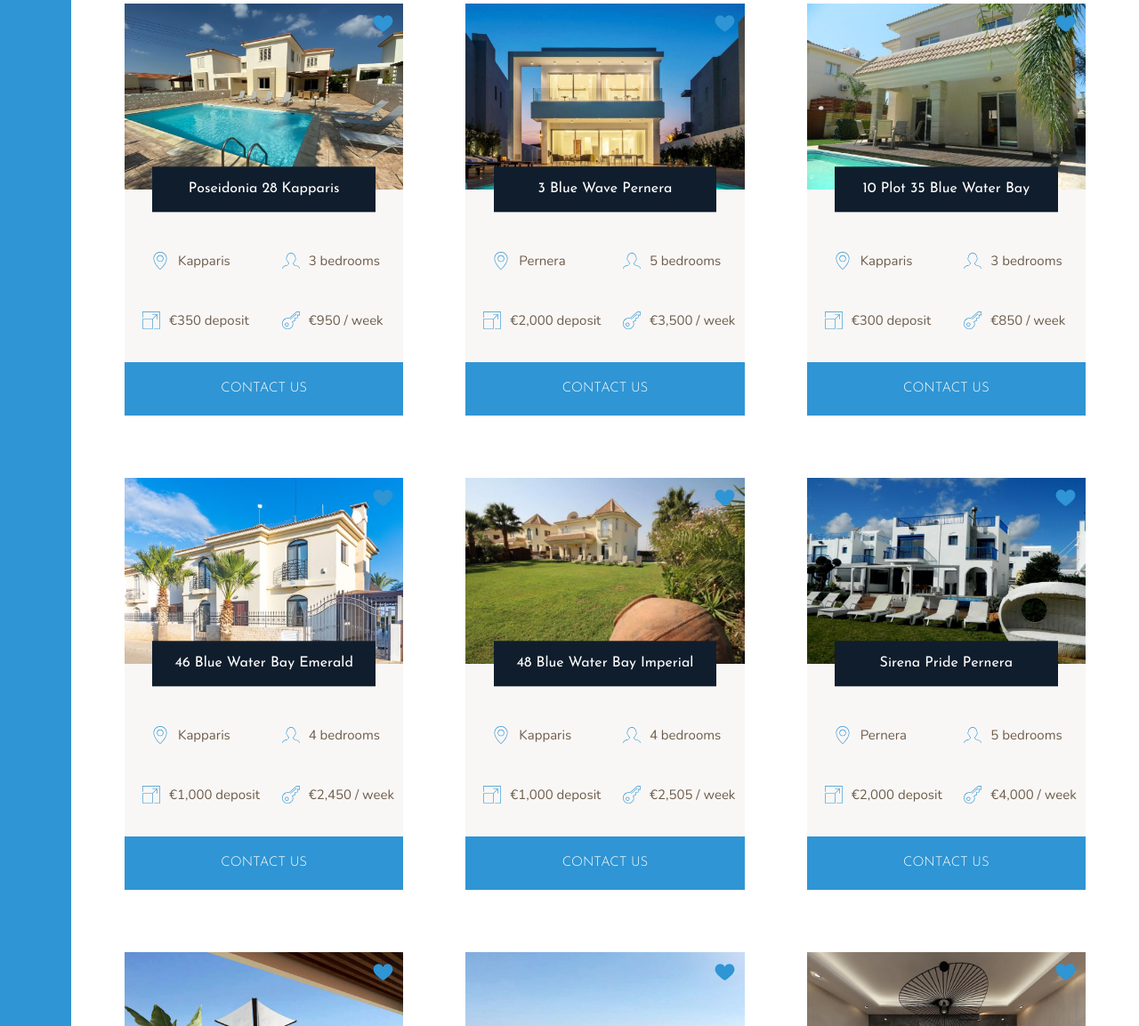
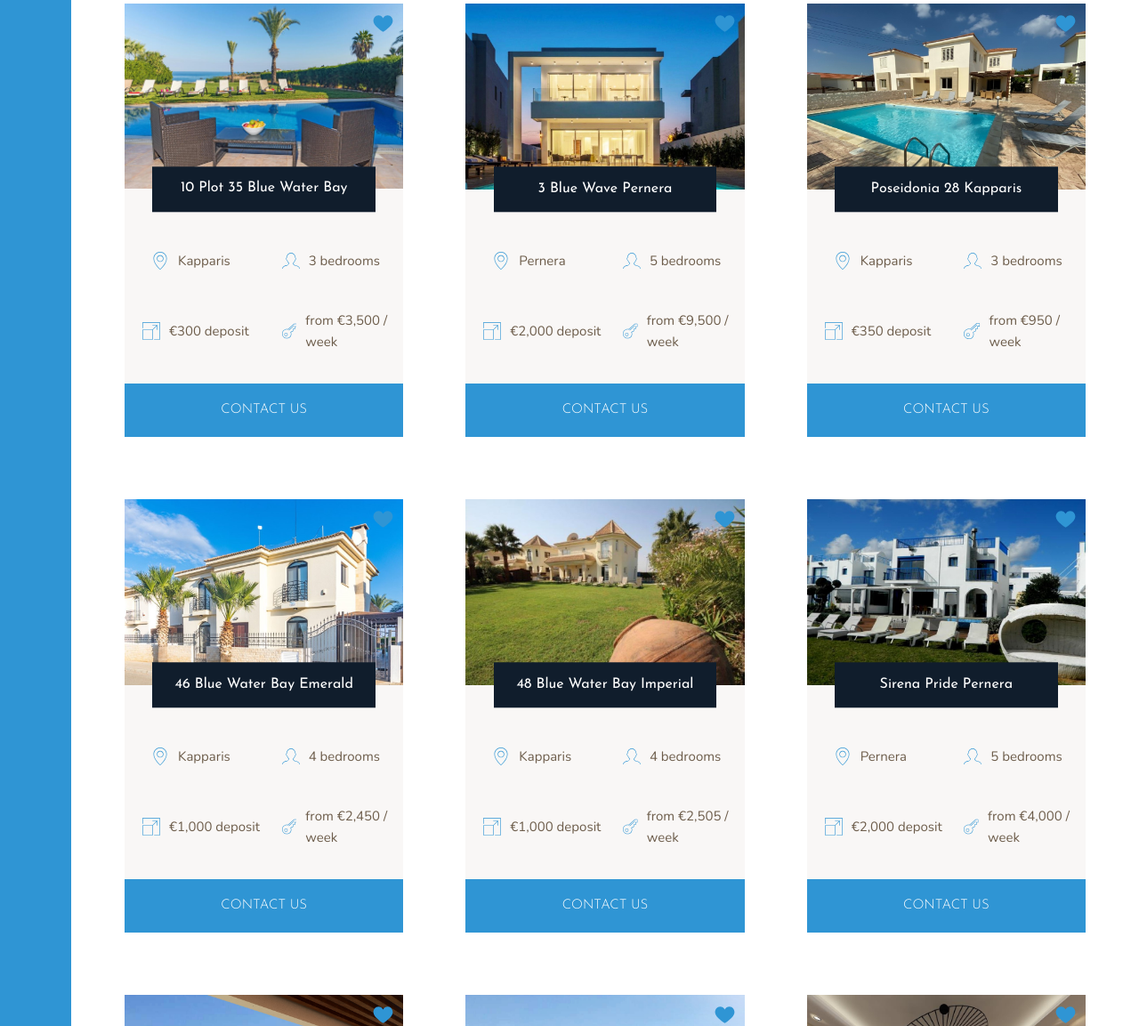
Before and after one commit to mostmojo/nexter, a website: page index.html in a window 1280 px wide. Shown: the part 2021-3174 px from the top of the page at 89% size. Drawn offline with nearby package versions, Linux system fonts and the light colour scheme.

Commit message:
Add new asset and change order of houses

```diff
--- a/index.html
+++ b/index.html
@@ -168,27 +168,39 @@
 
     <section id="homeGallery" class="homes">
       <div class="home">
-        <img src="img/house-1.jpeg" alt="House 1" class="home__img" />
-        <svg class="home__like"><use xlink:href="img/sprite.svg#icon-heart-full"></use></svg>
-        <h5 class="home__name">Poseidonia 28 Kapparis</h5>
+        <img src="img/house-0.jpeg" alt="House 3" class="home__img" />
+        <svg class="home__like">
+          <use xlink:href="img/sprite.svg#icon-heart-full"></use>
+        </svg>
+        <h5 class="home__name">10 Plot 35 Blue Water Bay</h5>
         <div class="home__location">
-          <svg class="home__like"><use xlink:href="img/sprite.svg#icon-map-pin"></use></svg>
+          <svg class="home__like">
+            <use xlink:href="img/sprite.svg#icon-map-pin"></use>
+          </svg>
           <p>Kapparis</p>
         </div>
         <div class="home__rooms">
-          <svg><use xlink:href="img/sprite.svg#icon-profile-male"></use></svg>
+          <svg>
+            <use xlink:href="img/sprite.svg#icon-profile-male"></use>
+          </svg>
           <p>3 bedrooms</p>
         </div>
         <div class="home__area">
-          <svg><use xlink:href="img/sprite.svg#icon-expand"></use></svg>
-          <p>€350 deposit</p>
+          <svg>
+            <use xlink:href="img/sprite.svg#icon-expand"></use>
+          </svg>
+          <p>
+            €300 deposit
+          </p>
         </div>
         <div class="home__price">
-          <svg><use xlink:href="img/sprite.svg#icon-key"></use></svg>
-          <p>€950 / week</p>
+          <svg>
+            <use xlink:href="img/sprite.svg#icon-key"></use>
+          </svg>
+          <p>from €3,500 / week</p>
         </div>
         <a
-          href="mailto:info@cyprusallyear.com?Subject=Hi,%20I%20would%20like%20to%20chat%20about%20Poseidonia%20rental!"
+          href="mailto:info@cyprusallyear.com?Subject=Hi,%20I%20would%20like%20to%20chat%20about%20Thirty-Five%20Blue%20Water%20Bay%20rental!"
           class="btn home__btn"
         >
           Contact us
@@ -225,7 +237,7 @@
           <svg>
             <use xlink:href="img/sprite.svg#icon-key"></use>
           </svg>
-          <p>€3,500 / week</p>
+          <p>from €9,500 / week</p>
         </div>
         <a
           href="mailto:info@cyprusallyear.com?Subject=Hi,%20I%20would%20like%20to%20chat%20about%20Blue%20Wave%20rental!"
@@ -236,39 +248,27 @@
       </div>
 
       <div class="home">
-        <img src="img/house-3.jpeg" alt="House 3" class="home__img" />
-        <svg class="home__like">
-          <use xlink:href="img/sprite.svg#icon-heart-full"></use>
-        </svg>
-        <h5 class="home__name">10 Plot 35 Blue Water Bay</h5>
+        <img src="img/house-1.jpeg" alt="House 1" class="home__img" />
+        <svg class="home__like"><use xlink:href="img/sprite.svg#icon-heart-full"></use></svg>
+        <h5 class="home__name">Poseidonia 28 Kapparis</h5>
         <div class="home__location">
-          <svg class="home__like">
-            <use xlink:href="img/sprite.svg#icon-map-pin"></use>
-          </svg>
+          <svg class="home__like"><use xlink:href="img/sprite.svg#icon-map-pin"></use></svg>
           <p>Kapparis</p>
         </div>
         <div class="home__rooms">
-          <svg>
-            <use xlink:href="img/sprite.svg#icon-profile-male"></use>
-          </svg>
+          <svg><use xlink:href="img/sprite.svg#icon-profile-male"></use></svg>
           <p>3 bedrooms</p>
         </div>
         <div class="home__area">
-          <svg>
-            <use xlink:href="img/sprite.svg#icon-expand"></use>
-          </svg>
-          <p>
-            €300 deposit
-          </p>
+          <svg><use xlink:href="img/sprite.svg#icon-expand"></use></svg>
+          <p>€350 deposit</p>
         </div>
         <div class="home__price">
-          <svg>
-            <use xlink:href="img/sprite.svg#icon-key"></use>
-          </svg>
-          <p>€850 / week</p>
+          <svg><use xlink:href="img/sprite.svg#icon-key"></use></svg>
+          <p>from €950 / week</p>
         </div>
         <a
-          href="mailto:info@cyprusallyear.com?Subject=Hi,%20I%20would%20like%20to%20chat%20about%20Thirty-Five%20Blue%20Water%20Bay%20rental!"
+          href="mailto:info@cyprusallyear.com?Subject=Hi,%20I%20would%20like%20to%20chat%20about%20Poseidonia%20rental!"
           class="btn home__btn"
         >
           Contact us
@@ -305,7 +305,7 @@
           <svg>
             <use xlink:href="img/sprite.svg#icon-key"></use>
           </svg>
-          <p>€2,450 / week</p>
+          <p>from €2,450 / week</p>
         </div>
         <a
           href="mailto:info@cyprusallyear.com?Subject=Hi,%20I%20would%20like%20to%20chat%20about%20Forty-Six%20Blue%20Water%20Bay%20rental!"
@@ -345,7 +345,7 @@
           <svg>
             <use xlink:href="img/sprite.svg#icon-key"></use>
           </svg>
-          <p>€2,505 / week</p>
+          <p>from €2,505 / week</p>
         </div>
         <a
           href="mailto:info@cyprusallyear.com?Subject=Hi,%20I%20would%20like%20to%20chat%20about%20Forty-Eight%20Blue%20Water%20Bay%20rental!"
@@ -386,7 +386,7 @@
           <svg>
             <use xlink:href="img/sprite.svg#icon-key"></use>
           </svg>
-          <p>€4,000 / week</p>
+          <p>from €4,000 / week</p>
         </div>
         <a
           href="mailto:info@cyprusallyear.com?Subject=Hi,%20I%20would%20like%20to%20chat%20about%20Sirena%20Bay%20rental!"
```
Also changed, not shown: img/house-0.jpeg (added).
